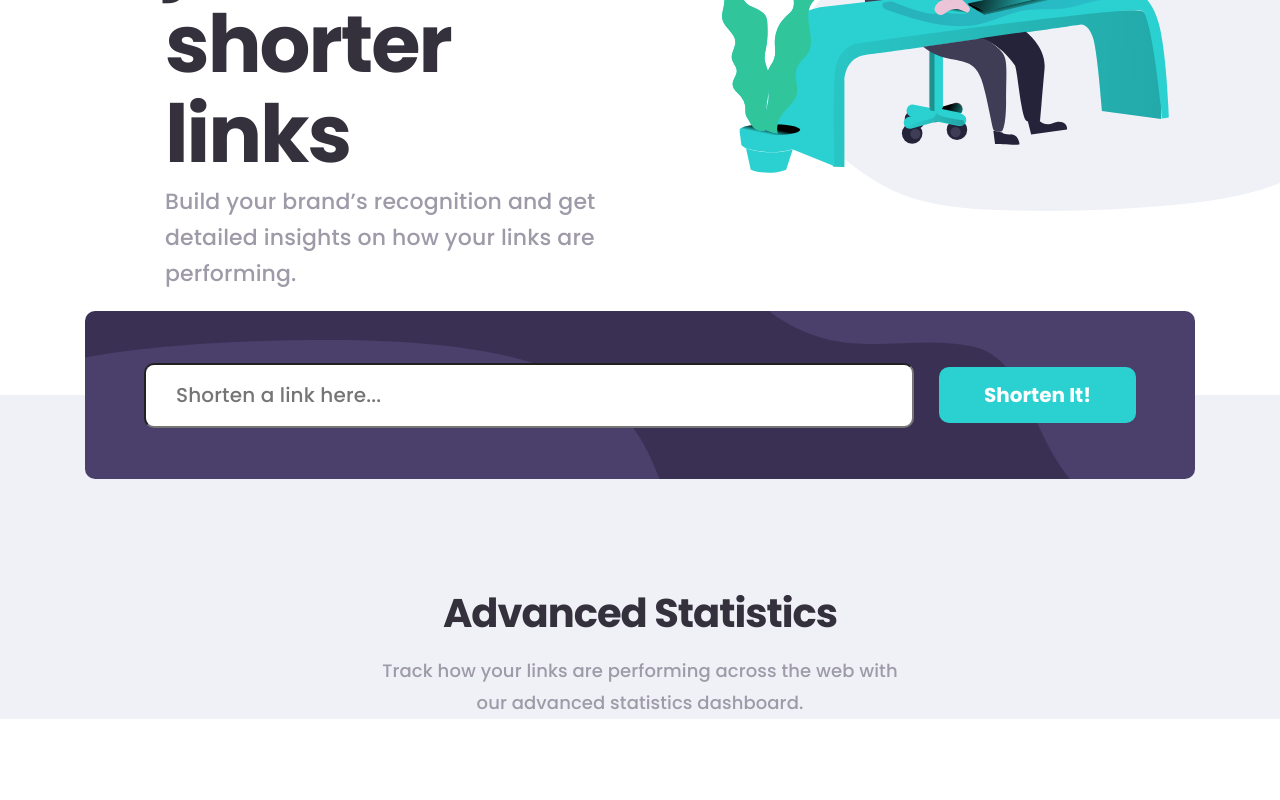
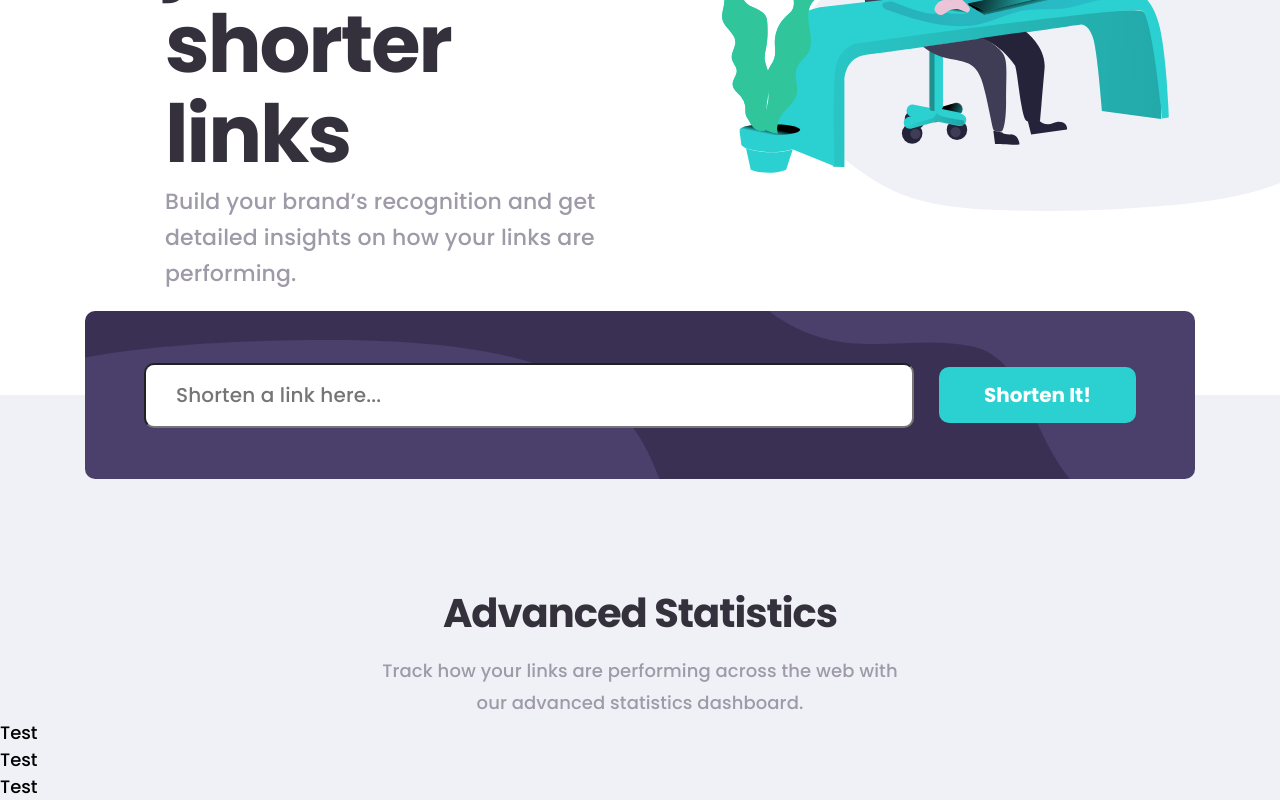
Before and after one commit to KiddAlexx/url-shortening-api-FM, a React (Vite) app: page / in a window 1280 px wide. Shown: the part 405-1205 px from the top of the page. Before the commit the page ends 1124 px from the top, so only its background shows below. Built offline with nearby package versions, Linux system fonts and the light colour scheme; the HTML template or start-up script is replaced by a standard one.

Commit message:
rename Statistics component to Features + add InfoCard component with test data

```diff
--- a/src/App.css
+++ b/src/App.css
@@ -266,13 +266,16 @@ a:hover {
   transition: background-color 0.2s;
 }
 
-/********************Statistics-Component*******************/
+/********************Features-Component*******************/
+
+.features {
+  background-color: var(--offwhite);
+}
 
 .statistics-container {
   display: flex;
   flex-direction: column;
   align-items: center;
-  background-color: var(--offwhite);
   text-align: center;
 }
 
@@ -291,3 +294,5 @@ a:hover {
   letter-spacing: 0.1px;
   color: var(--gray-dark);
 }
+
+/********************Card-Component*******************/
--- a/src/App.jsx
+++ b/src/App.jsx
@@ -2,7 +2,7 @@ import './App.css';
 import Header from './components/Header';
 import Hero from './components/Hero';
 import UrlForm from './components/UrlForm';
-import Statistics from './components/Statistics';
+import Features from './components/Features';
 
 function App() {
   return (
@@ -10,7 +10,7 @@ function App() {
       <Header />
       <Hero />
       <UrlForm />
-      <Statistics />
+      <Features />
     </div>
   );
 }
--- /dev/null
+++ b/src/components/Features.jsx
@@ -0,0 +1,20 @@
+import InfoCard from './InfoCard';
+
+function Features() {
+  return (
+    <section className="features">
+      <div className="statistics-container">
+        <h2 className="statistics-heading">Advanced Statistics</h2>
+        <p className="statistics-description">
+          Track how your links are performing across the web with our advanced
+          statistics dashboard.
+        </p>
+      </div>
+      <InfoCard />
+      <InfoCard />
+      <InfoCard />
+    </section>
+  );
+}
+
+export default Features;
--- /dev/null
+++ b/src/components/InfoCard.jsx
@@ -0,0 +1,5 @@
+function InfoCard() {
+  return <div>Test</div>;
+}
+
+export default InfoCard;
--- a/src/components/Statistics.jsx
+++ /dev/null
@@ -1,13 +0,0 @@
-function Statistics() {
-  return (
-    <section className="statistics-container">
-      <h2 className="statistics-heading">Advanced Statistics</h2>
-      <p className="statistics-description">
-        Track how your links are performing across the web with our advanced
-        statistics dashboard.
-      </p>
-    </section>
-  );
-}
-
-export default Statistics;
```
